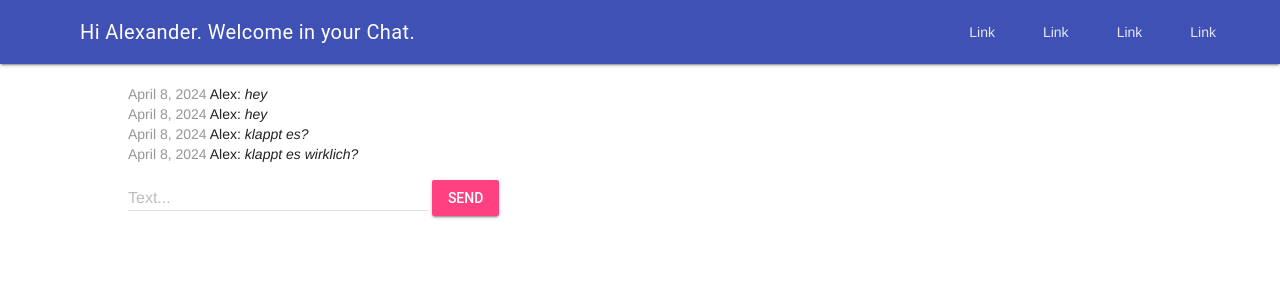
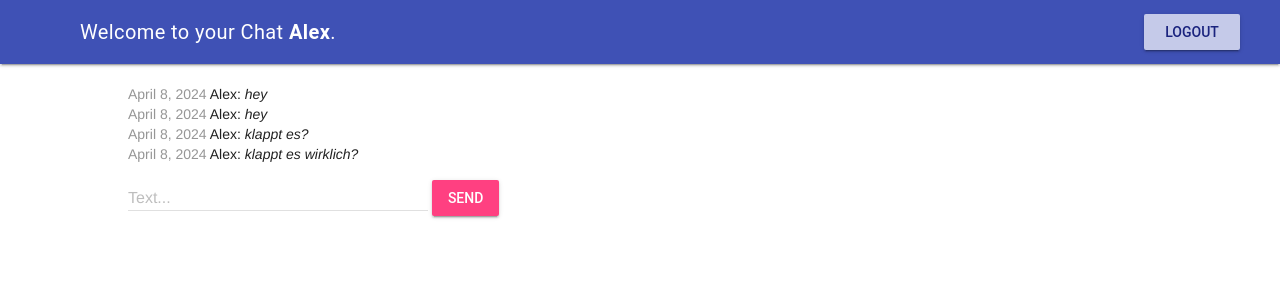
Before and after one commit to alsiesta/django-chatapp, a Django app: page /chat/ in a window 1280 px wide. Shown: the top 300 px of the page. Run offline with Django 5.2, Linux system fonts and the light colour scheme; a user stored in the database is signed in; data comes from the database, SQL or seed files in the repository; both versions use the stored data as it was after the commit.

```diff
--- a/chat/views.py
+++ b/chat/views.py
@@ -1,6 +1,7 @@
 # pylint: disable=no-member
 
 from django.shortcuts import render, redirect
+from django.contrib.auth import logout
 from django.contrib import messages
 from chat.models import Message
 from chat.models import Chat
@@ -27,8 +28,7 @@ def index(request):
 
 
 def login_view(request):
-    print("THE GET REQUEST: ", request.GET)
-    redirect = request.GET.get('next')
+    redirect = request.GET.get('next', '/chat/')
 
     if request.method == 'POST':
         user = authenticate(
@@ -43,20 +43,26 @@ def login_view(request):
 
 
 def register_view(request):
-    print("THE GET REQUEST: ", request.GET)
 
     if request.method == 'POST':
-        print("THE GET REQUEST: ",request.GET)
+        print("REGISTER REQUEST POST: ",request.POST)
         username = request.POST['username']
         password = request.POST['password']
         confirm_password = request.POST['confirm_password']
+
+        if User.objects.filter(username=username).exists():
+            messages.error(request, 'Username already exists.')
+            return redirect('register')
 
         if password != confirm_password:
             messages.error(request, 'Passwords do not match.')
             return redirect('register')
 
-        user = User.objects.create_user(username=username, password=password)
-        login(request, user)
-        return redirect('home')
+        User.objects.create_user(username=username, password=password)
+        return redirect('/chat/')
 
     return render(request, 'auth/register.html')
+
+def logout_view(request):
+    logout(request)
+    return redirect('/chat/')  # Redirect to login page after logout
--- a/django_chatapp/urls.py
+++ b/django_chatapp/urls.py
@@ -16,13 +16,14 @@ Including another URLconf
 """
 from django.contrib import admin
 from django.urls import path
-from chat.views import index, login_view, register_view
+from chat.views import index, login_view, register_view, logout_view
 
 
 urlpatterns = [
     path('admin/', admin.site.urls),
     path('', index),
-    path('chat/', index),
-    path('login/', login_view),
+    path('chat/', index, name='chat'),
+    path('login/', login_view, name='login'),
     path('register/', register_view, name='register'),
+    path('logout/', logout_view, name='logout'),
 ]
--- a/templates/base.html
+++ b/templates/base.html
@@ -19,7 +19,7 @@
       <header class="mdl-layout__header">
         <div class="mdl-layout__header-row">
           {% if request.user.is_authenticated %}
-          <span class="mdl-layout-title">Hi {{request.user.first_name}}. Welcome in your Chat.</span>
+          <span class="mdl-layout-title">Welcome to your Chat <strong> {{request.user.username}}</strong>.</span>
           {% else %}
           <span class="mdl-layout-title">Welcome to Chatroom</span>
           {% endif %}
@@ -27,21 +27,20 @@
           <!-- Add spacer, to align navigation to the right -->
           <div class="mdl-layout-spacer"></div>
           <!-- Navigation. We hide it in small screens. -->
+
           <nav class="mdl-navigation mdl-layout--large-screen-only">
-            <a class="mdl-navigation__link" href="">Link</a>
-            <a class="mdl-navigation__link" href="">Link</a>
-            <a class="mdl-navigation__link" href="">Link</a>
-            <a class="mdl-navigation__link" href="">Link</a>
+            {% if request.user.is_authenticated %}
+            <a class="mdl-button mdl-js-button mdl-button--raised mdl-js-ripple-effect mdl-color-text--indigo-900 mdl-color--indigo-100" href="{% url 'logout' %}">Logout</a>
+
+            {% endif %}
           </nav>
         </div>
       </header>
       <div class="mdl-layout__drawer">
         <span class="mdl-layout-title">Chatroom</span>
         <nav class="mdl-navigation">
-          <a class="mdl-navigation__link" href="">Link</a>
-          <a class="mdl-navigation__link" href="">Link</a>
-          <a class="mdl-navigation__link" href="">Link</a>
-          <a class="mdl-navigation__link" href="">Link</a>
+          <a class="mdl-navigation__link" href="{% url 'logout' %}">Logout</a>
+
         </nav>
       </div>
       <main class="main">
```
Also changed, not shown: chat/templates/auth/register.html (+6 -4 lines), chat/templates/chat/index.html (+42 -12 lines), db.sqlite3.
